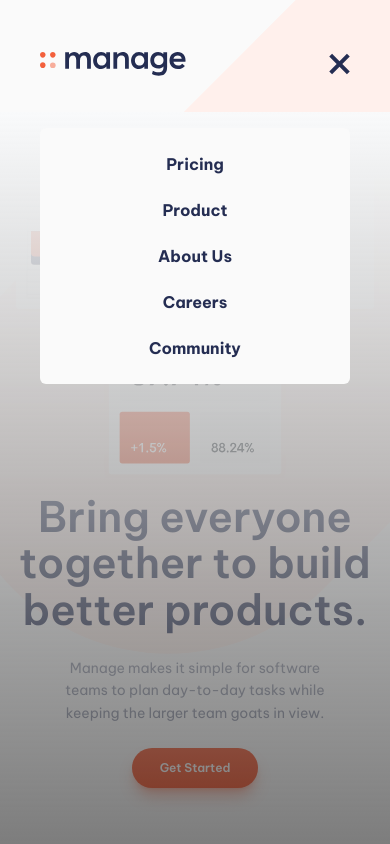
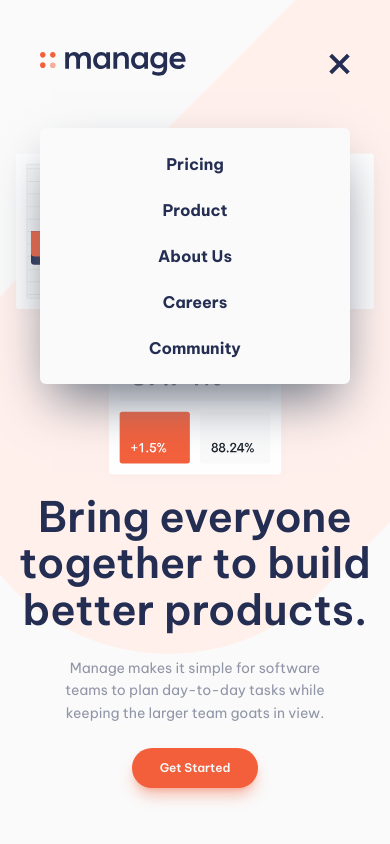
Before and after one commit to KevinPadi/manage-landing-page, a React (Vite) app: page / in a window 390 px wide. Both pictures are taken after a click on the element 337 px from the left and 64 px from the top of the page. Shown: the top 844 px of the page. Built offline with nearby package versions, Linux system fonts and the light colour scheme.

Commit message:
fix: modal shadow

```diff
--- a/src/App.jsx
+++ b/src/App.jsx
@@ -6,8 +6,6 @@ import 'slick-carousel/slick/slick-theme.css'
 import TestimonialSection from './components/TestimonialSection'
 import CtaSection from './components/CtaSection'
 import Footer from './components/Footer'
-
-// TODO: añador mt entre testimonialSection y featuresSection / cambiar el color de fondo de la modal
 
 function App () {
   return (
--- a/src/components/HamburgerMenu.jsx
+++ b/src/components/HamburgerMenu.jsx
@@ -13,8 +13,8 @@ function HamburgerMenu () {
         {modalOpen ? <svg className='cursor-pointer' xmlns='http://www.w3.org/2000/svg' width='21' height='22'><path fill='#242D52' fill-rule='evenodd' d='M17.925.747l2.828 2.828L13.328 11l7.425 7.425-2.828 2.828-7.425-7.425-7.425 7.425-2.828-2.828L7.671 11 .247 3.575 3.075.747 10.5 8.171 17.925.747z' /></svg> : <svg className='cursor-pointer' xmlns='http://www.w3.org/2000/svg' width='25' height='18'><g fill='#242D52' fill-rule='evenodd'><path d='M0 0h25v4H0zM0 7h25v4H0zM0 14h25v4H0z' /></g></svg>}
       </div>
       {modalOpen && (
-        <div className='mt-28 fixed inset-0 px-10 bg-gradient-to-b from-gray-50 to-black/50'>
-          <div className='flex flex-col items-center justify-between mt-4 mx-auto h-64 w-full text-DarkBlue font-bold bg-VaryLightGray p-6 rounded-md'>
+        <div className='mt-28 fixed inset-0 px-10 '>
+          <div className='flex flex-col items-center justify-between mt-4 mx-auto h-64 w-full text-DarkBlue font-bold bg-VaryLightGray p-6 rounded-md shadow-2xl shadow-gray-500'>
             <a href='#'>Pricing</a>
             <a href='#'>Product</a>
             <a href='#'>About Us</a>
```
